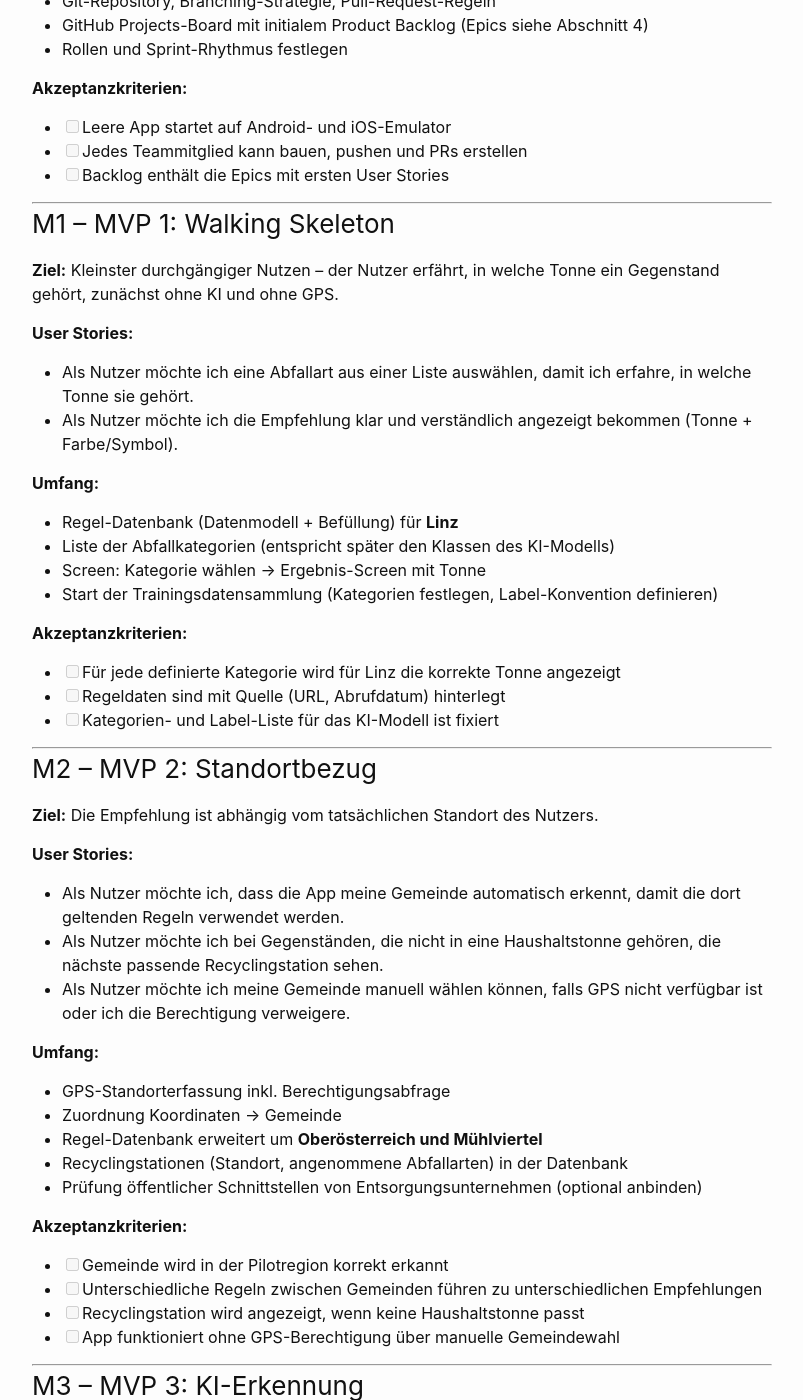
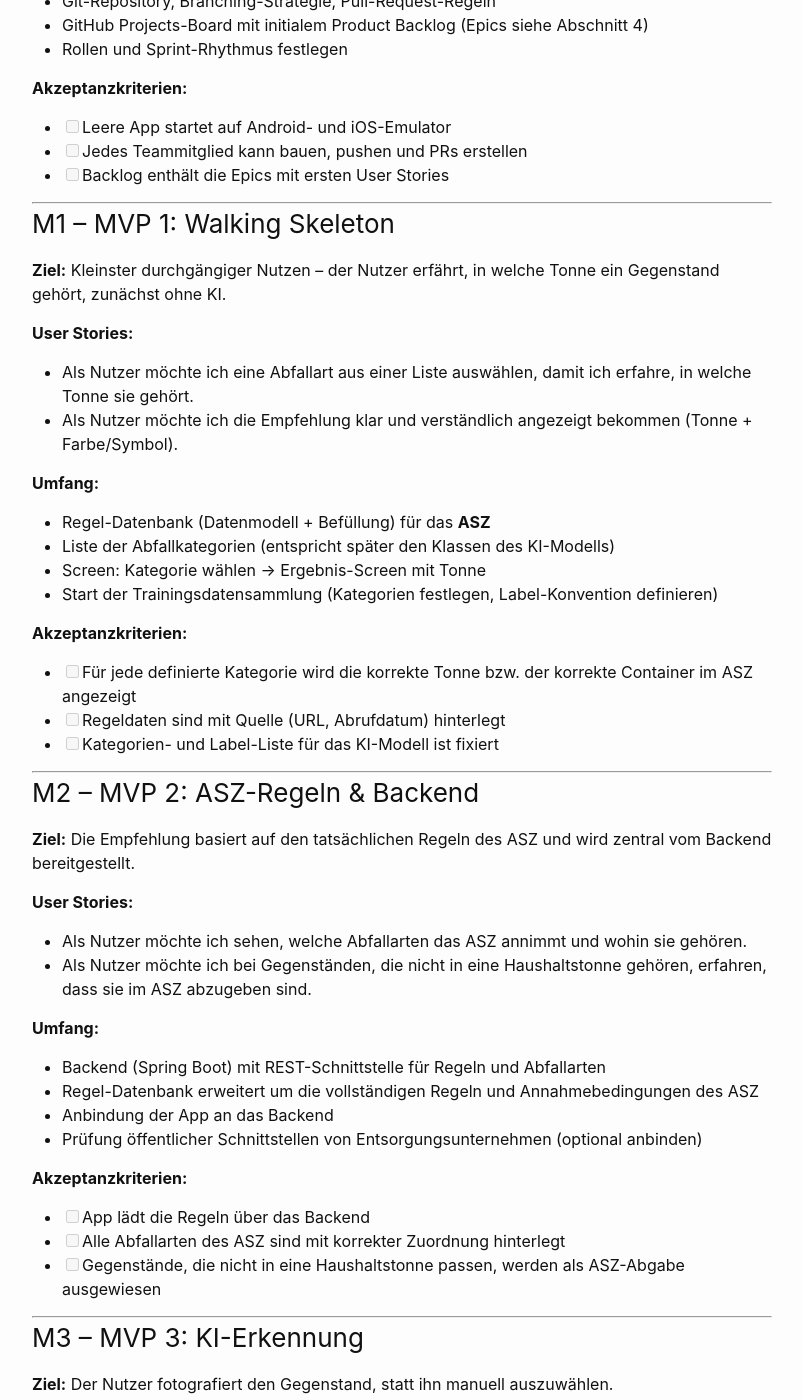
Before and after one commit to trashie-org/trashie-docs, a Jekyll site: the page built from management.md, in a window 1280 px wide and 1400 px high, scrolled down 2277 px. Shown: the whole window, without its empty margins (238-1041 px from the left). Built offline with Jekyll 4.4.1, drawn with Linux system fonts in a browser that asks for light colours; some of the changed text lies outside the part shown.

Commit message:
rewrite some text according to pr comments

```diff
--- a/management.md
+++ b/management.md
@@ -46,13 +46,13 @@ Eine User Story gilt als erledigt, wenn:
 | #  | Meilenstein                         | MVP-Stufe | Ergebnis (Inkrement)                                            | Datum |
 |----|-------------------------------------|-----------|-----------------------------------------------------------------|-------|
 | M0 | Projekt-Setup                       | –         | Leeres, lauffähiges App-Gerüst, Board, CI                       | TODO  |
-| M1 | Walking Skeleton                    | MVP 1     | Manuelle Auswahl Abfallart → richtige Tonne in **Linz**         | TODO  |
-| M2 | Standortbezug                       | MVP 2     | GPS bestimmt Gemeinde, Regeln für **Linz, OÖ, Mühlviertel**, Recyclingstationen | TODO  |
-| M3 | KI-Erkennung                        | MVP 3     | Foto → **eigenes KI-Modell** erkennt Abfallart → Empfehlung     | TODO  |
+| M1 | Walking Skeleton                    | MVP 1     | Manuelle Auswahl Abfallart → richtige Tonne bzw. Container im **ASZ** | TODO  |
+| M2 | ASZ-Regeln & Backend                | MVP 2     | Backend mit Trennregeln und Abfallarten des **ASZ**, App bindet es an | TODO  |
+| M3 | KI-Erkennung                        | MVP 3     | Foto → **nachtrainiertes KI-Modell** erkennt Abfallart → Empfehlung | TODO  |
 | M4 | Release Candidate                   | MVP 4     | Getestete, stabile App mit verbesserter KI-Genauigkeit          | TODO  |
 | M5 | Abschluss                           | Release   | Finale Version, Dokumentation, Präsentation                     | TODO  |
 
-**Paralleler Strang – Trainingsdaten:** Da das eigene Modell gelabelte Bilder benötigt, startet die Datensammlung bereits ab M1 parallel zur App-Entwicklung, damit in M3 ausreichend Daten zur Verfügung stehen.
+**Paralleler Strang – Trainingsdaten:** Da das Basismodell für das ASZ nachtrainiert wird und dafür gelabelte Bilder benötigt, startet die Datensammlung bereits ab M1 parallel zur App-Entwicklung, damit in M3 ausreichend Daten zur Verfügung stehen.
 
 ---
 
@@ -77,46 +77,43 @@ Eine User Story gilt als erledigt, wenn:
 
 ### M1 – MVP 1: Walking Skeleton
 
-**Ziel:** Kleinster durchgängiger Nutzen – der Nutzer erfährt, in welche Tonne ein Gegenstand gehört, zunächst ohne KI und ohne GPS.
+**Ziel:** Kleinster durchgängiger Nutzen – der Nutzer erfährt, in welche Tonne ein Gegenstand gehört, zunächst ohne KI.
 
 **User Stories:**
 - Als Nutzer möchte ich eine Abfallart aus einer Liste auswählen, damit ich erfahre, in welche Tonne sie gehört.
 - Als Nutzer möchte ich die Empfehlung klar und verständlich angezeigt bekommen (Tonne + Farbe/Symbol).
 
 **Umfang:**
-- Regel-Datenbank (Datenmodell + Befüllung) für **Linz**
+- Regel-Datenbank (Datenmodell + Befüllung) für das **ASZ**
 - Liste der Abfallkategorien (entspricht später den Klassen des KI-Modells)
 - Screen: Kategorie wählen → Ergebnis-Screen mit Tonne
 - Start der Trainingsdatensammlung (Kategorien festlegen, Label-Konvention definieren)
 
 **Akzeptanzkriterien:**
-- [ ] Für jede definierte Kategorie wird für Linz die korrekte Tonne angezeigt
+- [ ] Für jede definierte Kategorie wird die korrekte Tonne bzw. der korrekte Container im ASZ angezeigt
 - [ ] Regeldaten sind mit Quelle (URL, Abrufdatum) hinterlegt
 - [ ] Kategorien- und Label-Liste für das KI-Modell ist fixiert
 
 ---
 
-### M2 – MVP 2: Standortbezug
+### M2 – MVP 2: ASZ-Regeln & Backend
 
-**Ziel:** Die Empfehlung ist abhängig vom tatsächlichen Standort des Nutzers.
+**Ziel:** Die Empfehlung basiert auf den tatsächlichen Regeln des ASZ und wird zentral vom Backend bereitgestellt.
 
 **User Stories:**
-- Als Nutzer möchte ich, dass die App meine Gemeinde automatisch erkennt, damit die dort geltenden Regeln verwendet werden.
-- Als Nutzer möchte ich bei Gegenständen, die nicht in eine Haushaltstonne gehören, die nächste passende Recyclingstation sehen.
-- Als Nutzer möchte ich meine Gemeinde manuell wählen können, falls GPS nicht verfügbar ist oder ich die Berechtigung verweigere.
+- Als Nutzer möchte ich sehen, welche Abfallarten das ASZ annimmt und wohin sie gehören.
+- Als Nutzer möchte ich bei Gegenständen, die nicht in eine Haushaltstonne gehören, erfahren, dass sie im ASZ abzugeben sind.
 
 **Umfang:**
-- GPS-Standorterfassung inkl. Berechtigungsabfrage
-- Zuordnung Koordinaten → Gemeinde
-- Regel-Datenbank erweitert um **Oberösterreich und Mühlviertel**
-- Recyclingstationen (Standort, angenommene Abfallarten) in der Datenbank
+- Backend (Spring Boot) mit REST-Schnittstelle für Regeln und Abfallarten
+- Regel-Datenbank erweitert um die vollständigen Regeln und Annahmebedingungen des ASZ
+- Anbindung der App an das Backend
 - Prüfung öffentlicher Schnittstellen von Entsorgungsunternehmen (optional anbinden)
 
 **Akzeptanzkriterien:**
-- [ ] Gemeinde wird in der Pilotregion korrekt erkannt
-- [ ] Unterschiedliche Regeln zwischen Gemeinden führen zu unterschiedlichen Empfehlungen
-- [ ] Recyclingstation wird angezeigt, wenn keine Haushaltstonne passt
-- [ ] App funktioniert ohne GPS-Berechtigung über manuelle Gemeindewahl
+- [ ] App lädt die Regeln über das Backend
+- [ ] Alle Abfallarten des ASZ sind mit korrekter Zuordnung hinterlegt
+- [ ] Gegenstände, die nicht in eine Haushaltstonne passen, werden als ASZ-Abgabe ausgewiesen
 
 ---
 
@@ -130,7 +127,7 @@ Eine User Story gilt als erledigt, wenn:
 
 **Umfang:**
 - Aufbereiteter, gelabelter Trainingsdatensatz (Train/Validation/Test-Split)
-- Training des **eigenen Klassifikationsmodells**
+- Nachtrainieren (Fine-Tuning) eines **bestehenden Basismodells** auf die Abfallarten des ASZ
 - Export des Modells in ein in der App nutzbares Format und Integration
 - Foto-Aufnahme in der App → Klassifikation → bestehender Empfehlungs-Flow aus M1/M2
 - Fallback: bei niedriger Konfidenz wird die manuelle Auswahl angeboten
@@ -147,11 +144,11 @@ Eine User Story gilt als erledigt, wenn:
 **Ziel:** Die App ist stabil, zuverlässig und datenschutzkonform.
 
 **Umfang:**
-- Systematische Tests aller Funktionen (KI-Erkennung, Standort, Regelzuordnung)
+- Systematische Tests aller Funktionen (KI-Erkennung, Regelzuordnung)
 - Tests auf mehreren Geräten/Betriebssystemen
 - Verbesserung der KI-Genauigkeit (mehr Daten, Fehleranalyse falsch erkannter Klassen)
 - Aktualisierung und Prüfung der Regeldaten
-- Datenschutz: Umgang mit Fotos und Standortdaten prüfen und dokumentieren
+- Datenschutz: Umgang mit Fotos prüfen und dokumentieren
 - Bugfixing
 
 **Akzeptanzkriterien:**
@@ -182,9 +179,9 @@ Eine User Story gilt als erledigt, wenn:
 |----------------------|--------------------------------------------------------|-------------|
 | App-Grundgerüst      | MAUI-Projekt, Navigation, UI-Grundlayout               | M0, M1      |
 | Regel-Datenbank      | Recherche, Datenmodell und Pflege der Trennregeln      | M1, M2      |
-| Standort             | GPS, Gemeinde-Zuordnung, Recyclingstationen            | M2          |
+| Backend              | Spring-Boot-Backend, ASZ-Regeln, REST-Schnittstelle    | M2          |
 | Trainingsdaten       | Sammeln, Labeln und Aufbereiten von Abfallbildern      | M1 – M3     |
-| KI-Modell            | Training, Evaluation und Integration des eigenen Modells | M3, M4    |
+| KI-Modell            | Fine-Tuning, Evaluation und Integration des Modells | M3, M4    |
 | Qualität             | Tests, Bugfixing, Datenschutz                          | M4          |
 | Dokumentation        | Projektdokumentation und Präsentation                  | laufend, M5 |
 
```
Also changed, not shown: architecture.md (+31 -13 lines).
